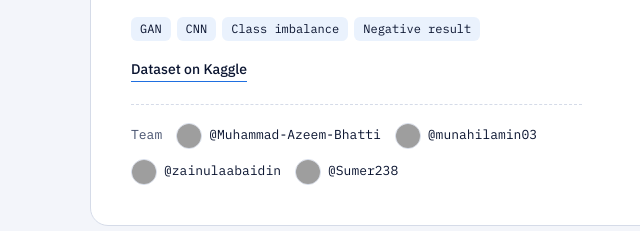
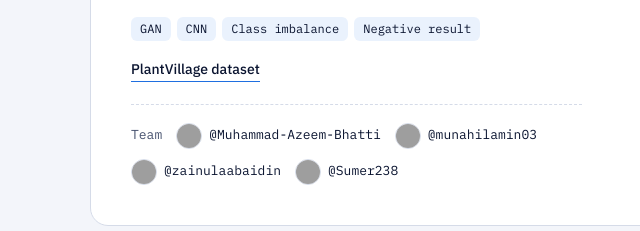
Before and after one commit to AI-Collective-Lab/ai-collective-lab.github.io, a plain HTML site: page index.html in a window 1280 px wide. Shown: the part 2506-2737 px from the top of the page, 0-640 px from the left. Drawn offline with Linux system fonts and the light colour scheme; grey boxes are pictures that could not be loaded; animation ran at ten frames a second.

Commit message:
Plant-disease project: replace the unavailable Kaggle dataset link with the original PlantVillage dataset

```diff
--- a/index.html
+++ b/index.html
@@ -450,7 +450,7 @@ footer .wrap{display:flex; flex-wrap:wrap; justify-content:space-between; gap:10
           </dl>
           <ul class="tags"><li>GAN</li><li>CNN</li><li>Class imbalance</li><li>Negative result</li></ul>
           <div class="links">
-            <a href="https://www.kaggle.com/datasets/muhammadazeemaif25/plant-disease-imbalanced-vs-gan-balanced">Dataset on Kaggle</a>
+            <a href="https://github.com/spMohanty/PlantVillage-Dataset">PlantVillage dataset</a>
           </div>
           <div class="team">Team
             <a href="https://ai-collective-lab.github.io/portfolio-muhammad-azeem-bhatti/"><img src="https://github.com/Muhammad-Azeem-Bhatti.png?size=52" alt="" width="26" height="26" loading="lazy">@Muhammad-Azeem-Bhatti</a>
```
